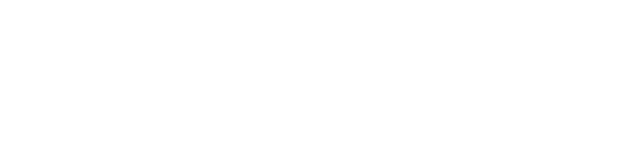
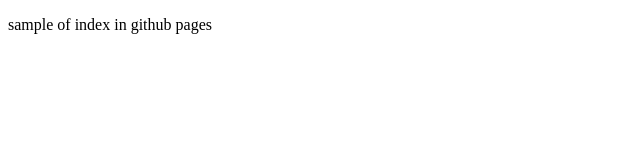
Before and after one commit to Rasloong/Rasloong, a plain HTML site: page index.html in a window 1280 px wide. Shown: the whole page, without its empty margins (0-640 px from the left). Drawn offline with Linux system fonts and the light colour scheme.

Commit message:
modficiacion index

```diff
--- a/index.html
+++ b/index.html
@@ -3,7 +3,8 @@
 <head>
     <meta charset="UTF-8">
     <meta name="viewport" content="width=device-width, initial-scale=1.0">
-    <title>Document</title>
+    <title>Rasloong</title>
+    <p>sample of index in github pages</p>
 </head>
 <body>
 
```
